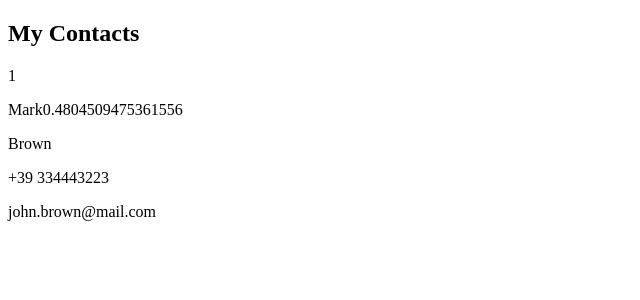
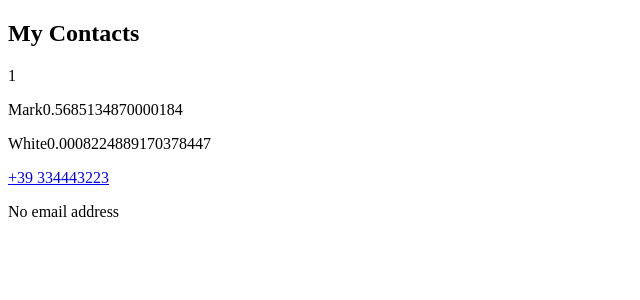
Before and after one commit to Juanjojara/simple-contacts, an Angular app: page / in a window 1280 px wide. Shown: the top 300 px of the page, without its empty margins (0-640 px from the left). Built offline with nearby package versions, Linux system fonts and the light colour scheme.

Commit message:
Computed attributes e condizionali su html

```diff
--- a/src/app/contact/contact.html
+++ b/src/app/contact/contact.html
@@ -8,10 +8,18 @@
     <div>
         <p>{{lastName()}}</p>
     </div>
+    @if (phone()){
     <div>
-        <p>{{phone()}}</p>
+        <p><a [href]="phoneLink()">{{phone()}}</a></p>
     </div>
+}@else{
+    No phone number
+}
+@if (email()){
     <div>
-        <p>{{email()}}</p>
+        <p><a href="{{emailLink()}}">{{email()}}</a></p>
     </div>
+}@else{
+    No email address
+}
 </div>
--- a/src/app/contact/contact.ts
+++ b/src/app/contact/contact.ts
@@ -1,4 +1,4 @@
-import { Component, signal, WritableSignal } from '@angular/core';
+import { Component, computed, effect, signal, WritableSignal } from '@angular/core';
 
 @Component({
   selector: 'app-contact',
@@ -11,11 +11,22 @@ export class Contact {
   firstName = signal('John');
   lastName = signal('Brown');
   phone = signal('+39 334443223');
-  email = signal('john.brown@mail.com');
+  //phone = signal(false);
+  //email = signal('john.brown@mail.com');
+  email = signal(null);
+  emailLink = computed(() => ("emailto:" + this.email()));
+  phoneLink = computed(() => `tel:${this.phone()}`);
+  fullName = computed(() => `${this.firstName()} ${this.lastName()}`);
 
   constructor(){
     //setInterval(() => (this.firstName += '#'), 1000);
     //setInterval(() => (this.firstName.update(val => val +'€')), 1000);
-    setInterval(() => (this.firstName.set('Mark' + Math.random())), 1000);
+    //setInterval(() => (this.firstName.set('Mark' + Math.random())), 1000);
+
+    setInterval(() => (this.firstName.set('Mark' + Math.random()), this.lastName.set('White' + Math.random())), 3000);
+
+    effect(() => {
+      console.log(`Fullname has changed to ${this.fullName()}`);
+    });
   }
 }
```
